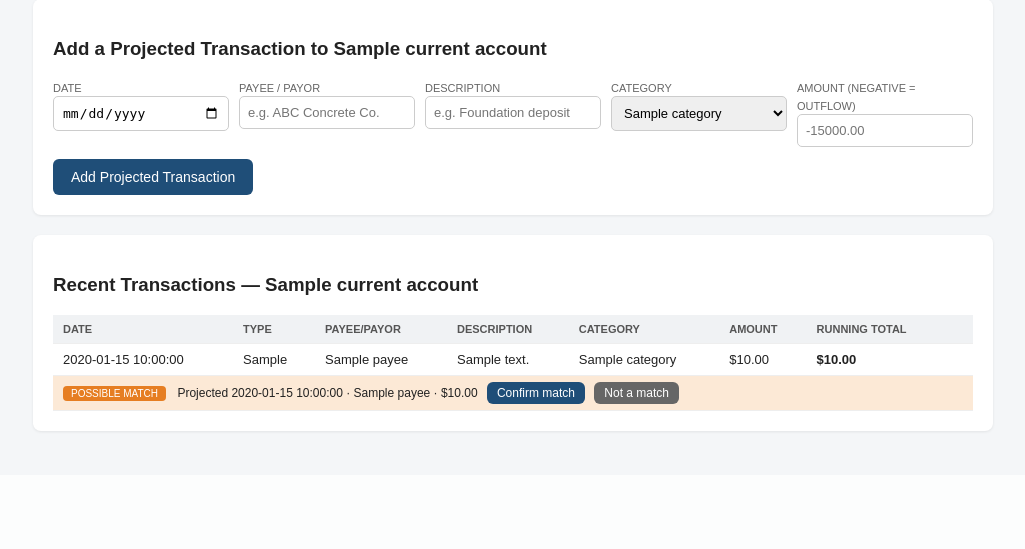
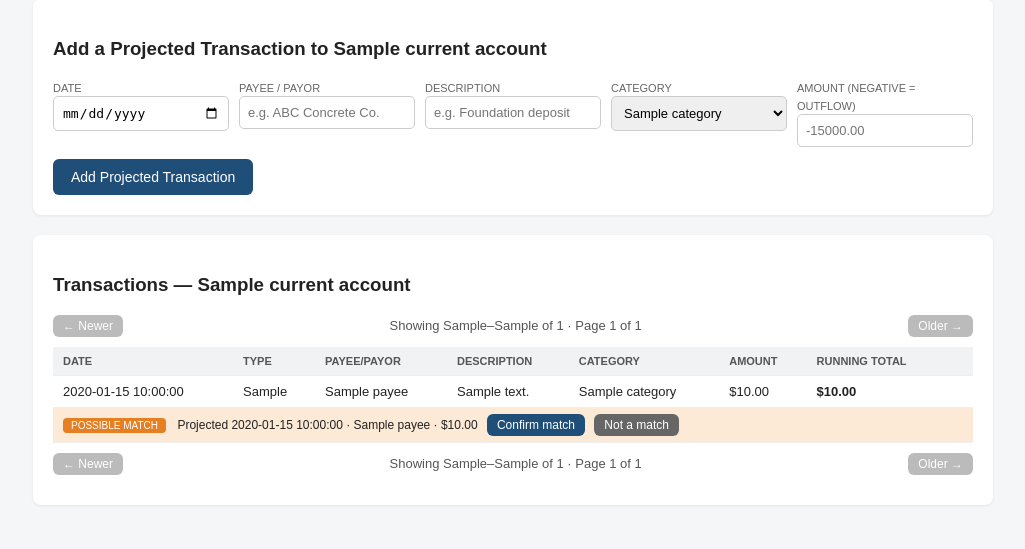
Before and after one commit to montgomerygunn-hub/walk-ons-cash, a Python web app: template nc_cash_app/templates/index.html in a window 1280 px wide. Shown: the part 592-1141 px from the top of the page, without its empty margins (127-1152 px from the left). Before the commit the page ends 1025 px from the top, so only its background shows below. Run offline with Jinja, Linux system fonts and the light colour scheme; the template is opened without the code that fills it: most values are stand-ins (such as "Sample title", 1, 10 or a date in 2020).

Commit message:
Add paging to account transactions list
Show 100 transactions per page with Newer/Older controls so older
transactions beyond the first 100 can be reached. Running totals and
balance are unchanged (computed over all rows).

Co-Authored-By: Claude Sonnet 5.5 <noreply@anthropic.com>
Claude-Session: https://claude.ai/code/session_01Y9nkn9HPawzL9XhX88pVNS

```diff
--- a/nc_cash_app/templates/index.html
+++ b/nc_cash_app/templates/index.html
@@ -39,6 +39,8 @@
   .actions { display: flex; gap: 10px; align-items: center; flex-wrap: wrap; }
   .upload-box { border: 2px dashed #1F4E78; border-radius: 8px; padding: 24px; text-align: center; }
   a.manage-link { font-size: 13px; color: var(--blue); }
+  .pager { display: flex; justify-content: space-between; align-items: center; gap: 10px; margin: 10px 0; font-size: 13px; color: #555; flex-wrap: wrap; }
+  .pager .btn.disabled { background: #bbb; pointer-events: none; cursor: default; }
 </style>
 </head>
 <body>
@@ -122,7 +124,17 @@
   </div>
 
   <div class="card">
-    <h3>Recent Transactions — {{ current_account.name }}</h3>
+    <h3>Transactions — {{ current_account.name }}</h3>
+    {% macro pager() %}
+    <div class="pager">
+      <a class="btn small secondary {{ 'disabled' if page <= 1 else '' }}"
+         href="{{ url_for('account_page', account_id=current_account.id, page=page-1) if page > 1 else '#' }}">&larr; Newer</a>
+      <span>Showing {{ first_shown }}&ndash;{{ last_shown }} of {{ total_rows }} &middot; Page {{ page }} of {{ total_pages }}</span>
+      <a class="btn small secondary {{ 'disabled' if page >= total_pages else '' }}"
+         href="{{ url_for('account_page', account_id=current_account.id, page=page+1) if page < total_pages else '#' }}">Older &rarr;</a>
+    </div>
+    {% endmacro %}
+    {{ pager() }}
     <table>
       <thead>
         <tr>
@@ -167,6 +179,7 @@
         {% endfor %}
       </tbody>
     </table>
+    {{ pager() }}
   </div>
 
 </div>
```
Also changed, not shown: nc_cash_app/app.py (+18 -2 lines).
